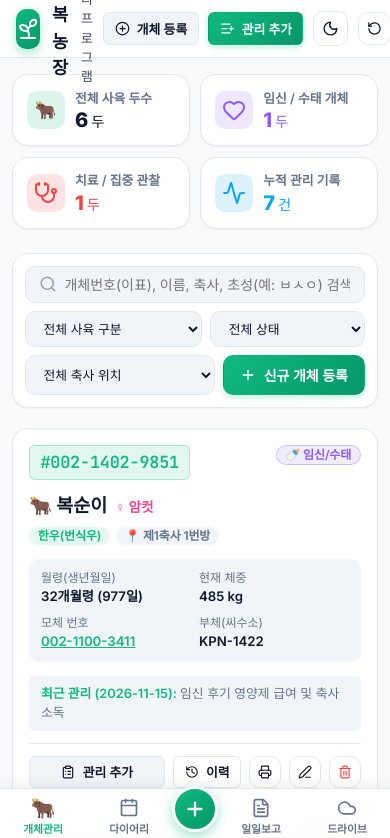
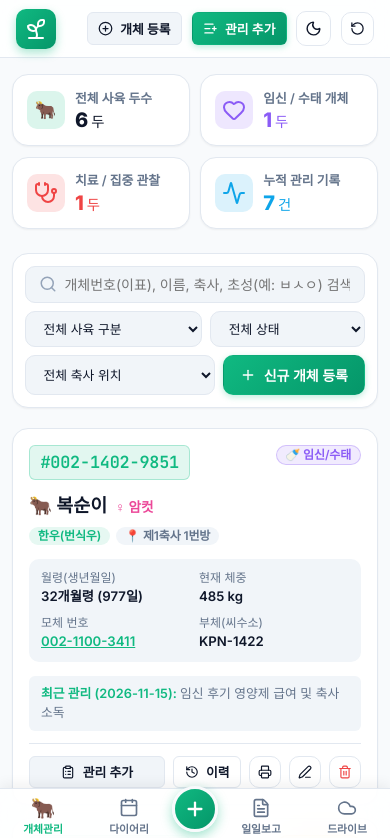
Before and after one commit to sysmedic/happy-farm, a React (Vite) app: page / in a window 390 px wide. Shown: the top 838 px of the page. Built offline with nearby package versions, Linux system fonts and the light colour scheme; a web font is replaced by a local one.

Commit message:
feat(mobile): hide brand title text in mobile topbar to maximize space (Option 1)

```diff
--- a/src/index.css
+++ b/src/index.css
@@ -1167,11 +1167,10 @@ form.modal-content {
     display: none; /* 모바일에서는 하단 탭바로 대체 */
   }
 
-  .brand-title {
-    font-size: 1.1rem;
-  }
-
-  .brand-subtitle {
+  /* 모바일 화면에서는 상단 긴 브랜드 텍스트 숨김 (1안: 아이콘만 유지) */
+  .brand-title,
+  .brand-subtitle,
+  .brand-section > div:not(.brand-logo-icon) {
     display: none;
   }
 
```
